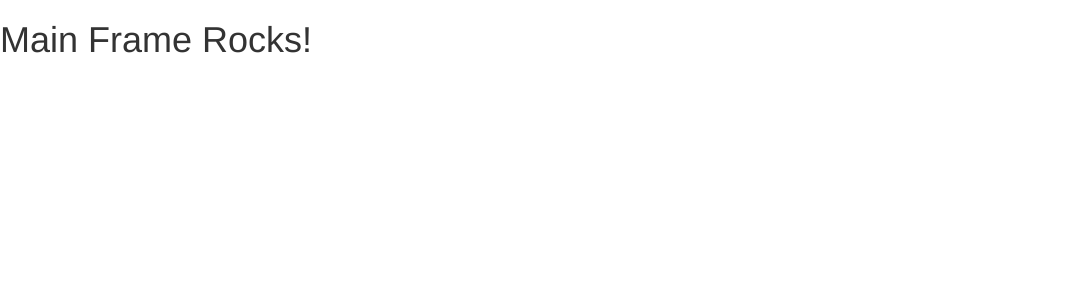
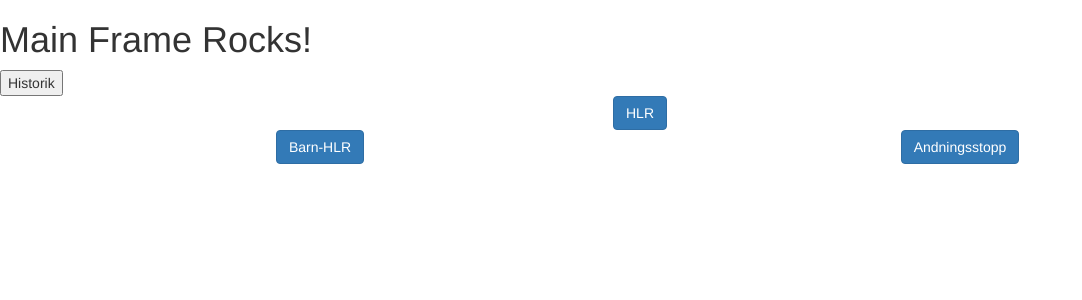
Before and after one commit to ollerenius/akutplattan, an Angular app in the folder HLRproject/: page / in a window 1280 px wide. Shown: the top 300 px of the page, without its empty margins (0-1082 px from the left). Built offline with nearby package versions, Linux system fonts and the light colour scheme.

Commit message:
Add main menu buttons to main menu component
Buttons are not actually working at the moment, but they exist and are clickable.

```diff
--- a/HLRproject/src/components/mainmenu/mainmenu.component.html
+++ b/HLRproject/src/components/mainmenu/mainmenu.component.html
@@ -1,9 +1,20 @@
-<h1>
-  {{title}}
-</h1>
+<button>Historik</button>
 
-<div>
-  <button>HLR-</button>
-  <button></button>
-  <button></button>
+<div class="container-fluid">
+  <div class="row">
+    <button class="btn btn-primary center-block" (click)="goToHLR()">
+      HLR
+    </button>
+  </div>
+  <div class="row">
+    <!-- TODO: Add bootstrap classes for different screen sizes -->
+    <div class="col-md-6">
+      <button class="btn btn-primary center-block">Barn-HLR</button>
+    </div>
+    <div class="col-md-6">
+      <button class="btn btn-primary center-block">
+        Andningsstopp
+      </button>
+    </div>
+  </div>
 </div>
--- a/HLRproject/src/components/mainmenu/mainmenu.component.ts
+++ b/HLRproject/src/components/mainmenu/mainmenu.component.ts
@@ -10,12 +10,9 @@ import { Component } from '@angular/core';
 })
 
 export class MainMenuComponent {
-  get title(): string {
-    return this._title;
+
+  goToHLR(): void {
+
   }
 
-  set title(value: string) {
-    this._title = value;
-  }
-  private _title = 'Main Menu';
 }
--- a/HLRproject/src/main-frame/main-frame.component.html
+++ b/HLRproject/src/main-frame/main-frame.component.html
@@ -1,3 +1,6 @@
 <h1>
   {{title}}
 </h1>
+
+<mainmenu-page>
+</mainmenu-page>
--- a/HLRproject/src/main-frame/main-frame.module.ts
+++ b/HLRproject/src/main-frame/main-frame.module.ts
@@ -4,11 +4,12 @@ import { FormsModule } from '@angular/forms';
 import { HttpModule } from '@angular/http';
 
 import { MainFrameComponent } from './main-frame.component';
-//import { MainMenuComponent } from '../components/mainmenu/mainmenu.component';
+import { MainMenuComponent } from '../components/mainmenu/mainmenu.component';
 
 @NgModule({
   declarations: [
-    MainFrameComponent
+    MainFrameComponent,
+    MainMenuComponent
   ],
   imports: [
     BrowserModule,
```
